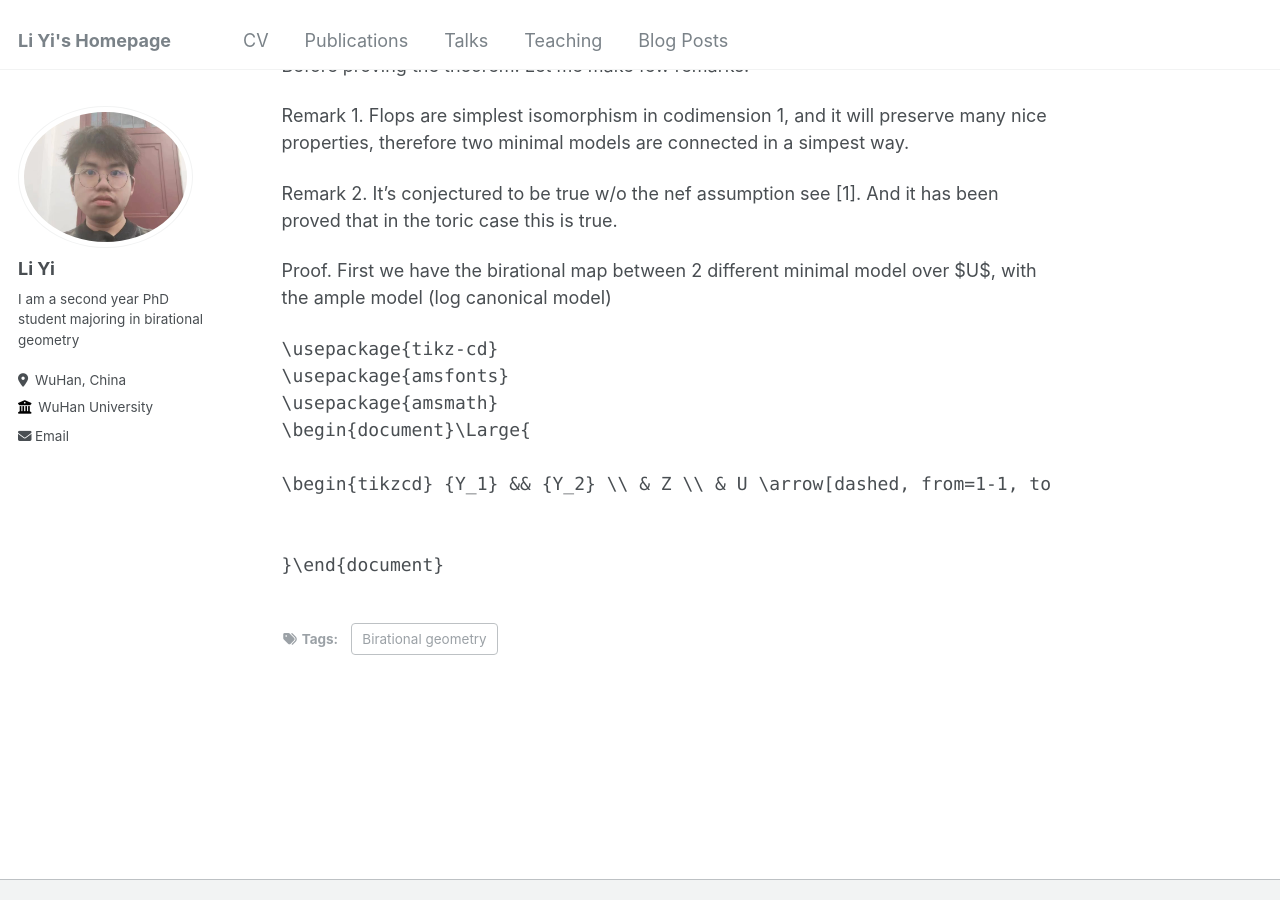
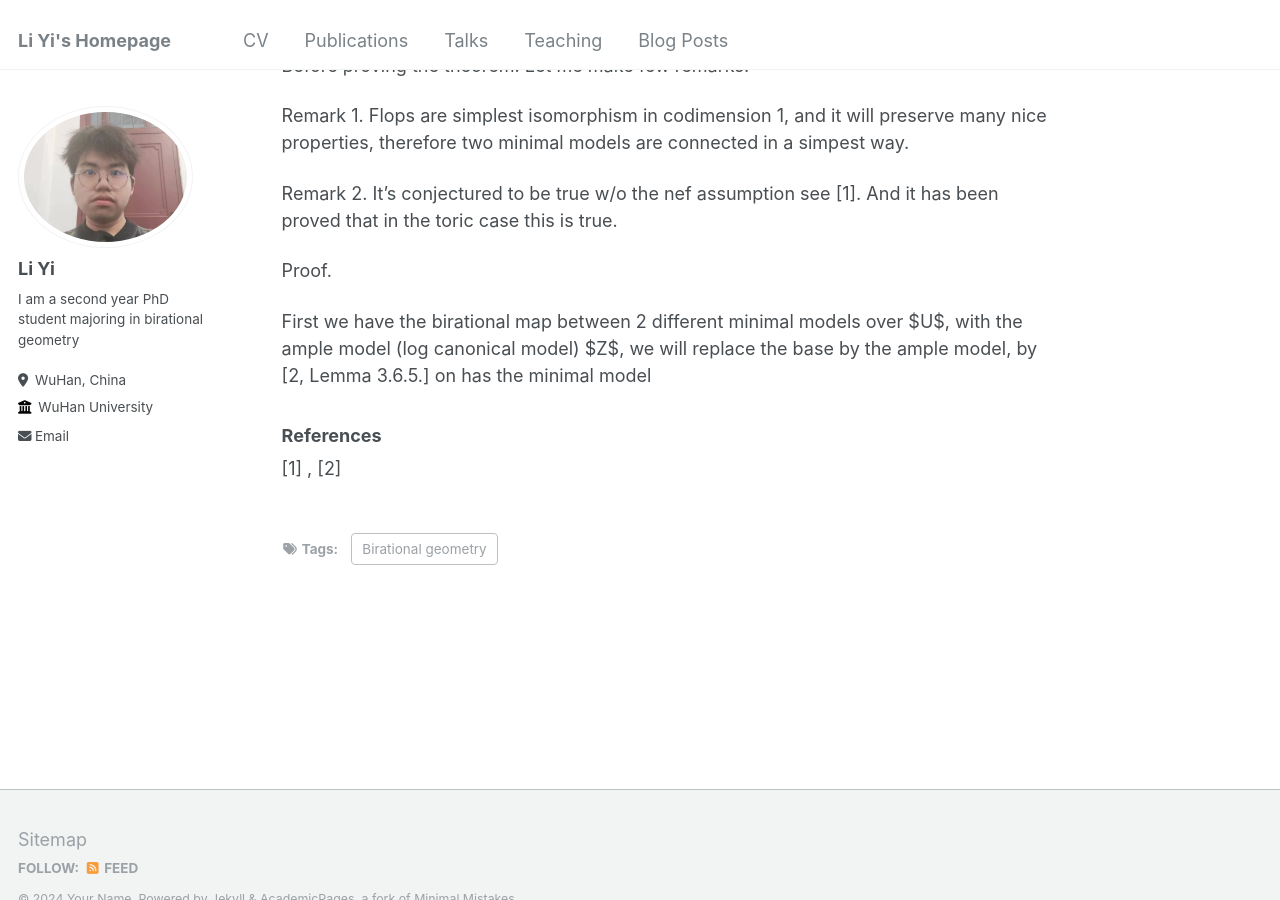
Before and after one commit to YiLimath/YiLimath.github.io, a Jekyll site: the page built from year-archive/2024-5-18.md, in a window 1280 px wide and 900 px high, scrolled down 649 px. Built offline with Jekyll 4.4.1, drawn with Linux system fonts in a browser that asks for light colours.

Commit message:
Update 2024-5-18.md

````diff
--- a/year-archive/2024-5-18.md
+++ b/year-archive/2024-5-18.md
@@ -28,15 +28,11 @@ Remark 1. Flops are simplest isomorphism in codimension 1, and it will preserve
 
 Remark 2. It's conjectured to be true w/o the nef assumption see [1]. And it has been proved that in the toric case this is true.
 
-Proof. First we have the birational map between 2 different minimal model over $U$, with the ample model (log canonical model)
-```tikz
-\usepackage{tikz-cd}
-\usepackage{amsfonts}
-\usepackage{amsmath}
-\begin{document}\Large{
+Proof.
 
-\begin{tikzcd} {Y_1} && {Y_2} \\ & Z \\ & U \arrow[dashed, from=1-1, to=1-3] \arrow[from=1-1, to=2-2] \arrow[from=1-3, to=2-2] \arrow[from=2-2, to=3-2] \arrow[from=1-1, to=3-2] \arrow[from=1-3, to=3-2] \end{tikzcd}
+First we have the birational map between 2 different minimal models over $U$, with the ample model (log canonical model) $Z$, we will replace the base by the ample model, by [2, Lemma 3.6.5.] on has the minimal model
 
 
-}\end{document}
-```
+### References
+[1] ,
+[2]
````
